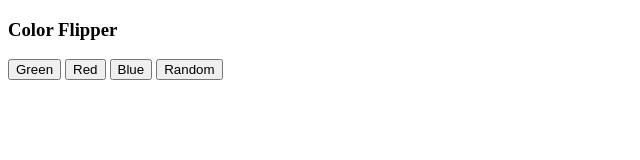
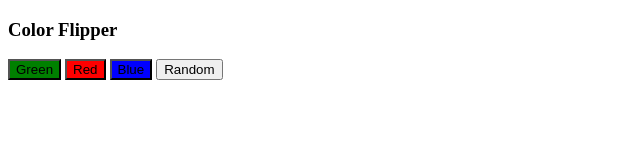
Before and after one commit to Eben717/color_flipper, a plain HTML site: page index.html in a window 1280 px wide. Shown: the whole page, without its empty margins (0-640 px from the left). Drawn offline with Linux system fonts and the light colour scheme.

Commit message:
added background color to buttons

```diff
--- a/index.html
+++ b/index.html
@@ -4,12 +4,23 @@
     <meta charset="UTF-8">
     <meta name="viewport" content="width=device-width, initial-scale=1.0">
     <title>Color Flipper</title>
+    <style>
+        #green{
+            background-color: green;
+        }
+        #red{
+            background-color: red;
+        }
+        #blue{
+            background-color: blue;
+        }
+    </style>
 </head>
 <body>
     <h3>Color Flipper</h3>
-    <button>Green</button>
-    <button>Red</button>
-    <button>Blue</button>
+    <button id="green">Green</button>
+    <button id="red">Red</button>
+    <button id="blue">Blue</button>
     <button>Random</button>
 </body>
 </html>
```
